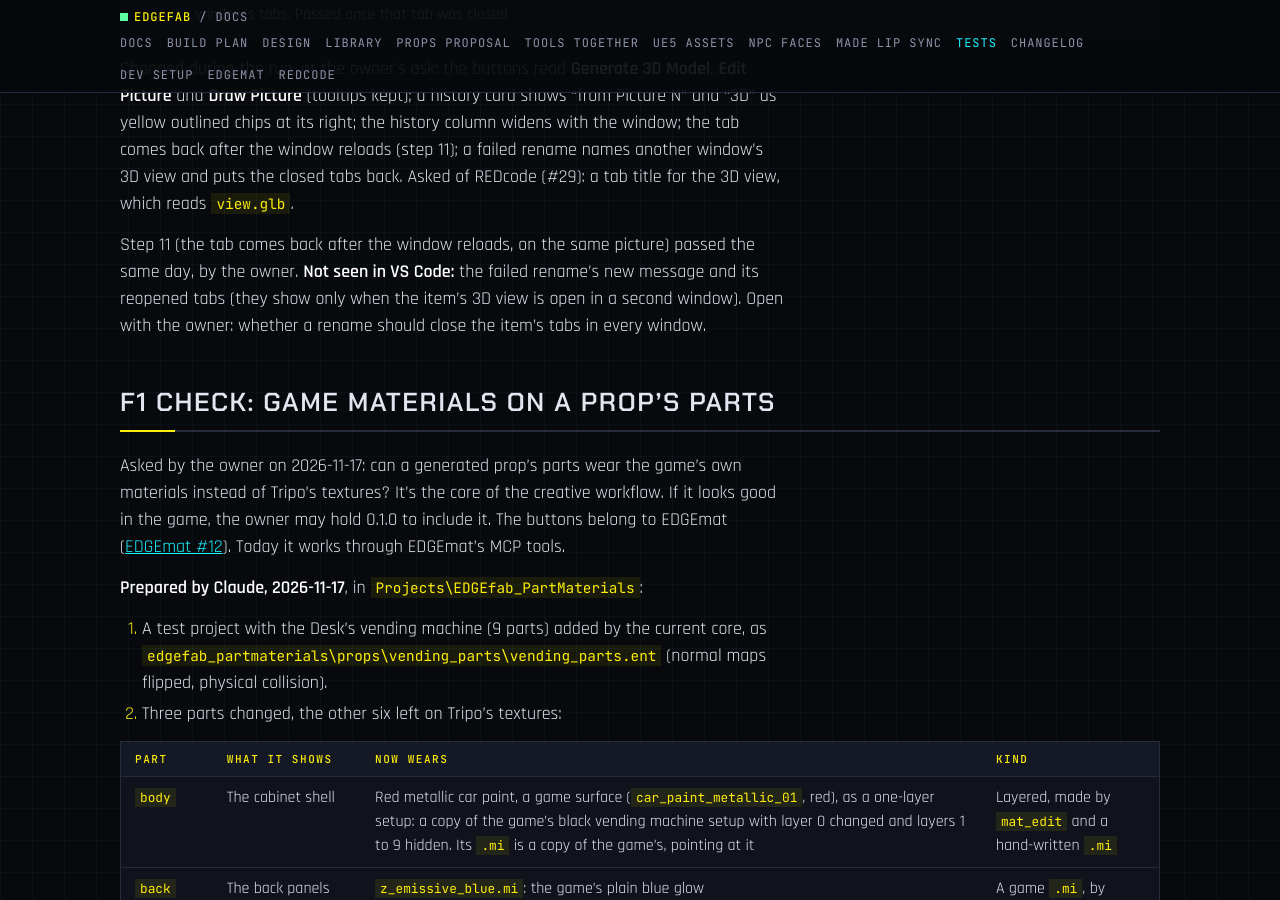
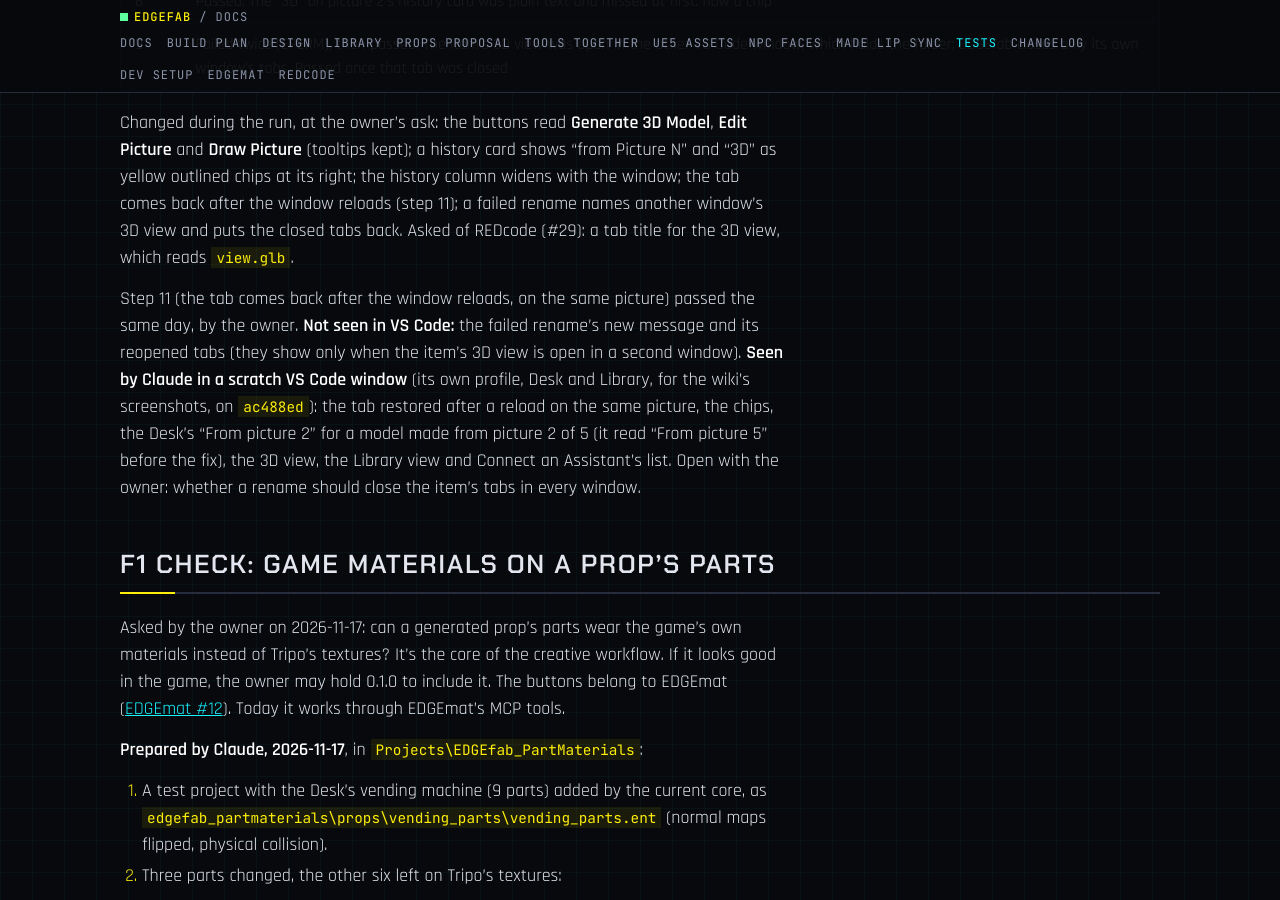
Before and after one commit to Edgemodders/EDGEfab, a Jekyll site: the page built from docs/testing.md, in a window 1280 px wide and 900 px high, scrolled down 14456 px. Built offline with Jekyll 4.4.1, drawn with Linux system fonts in a browser that asks for light colours; some of the changed text lies outside the part shown.

Commit message:
Tests: the release tests passed on the final build; the wiki section is written
Co-Authored-By: Claude Fable 5.2 <noreply@anthropic.com>

```diff
--- a/docs/testing.md
+++ b/docs/testing.md
@@ -12,7 +12,7 @@ F1's tests come first, then F0's checks.
 
 ## At a glance
 
-Last updated 2026-11-17. Each row links to its test. **Nothing open for 0.1.0:** the Pictures tab passed (offline, and the owner's 11 VS Code steps), and the three release tests (the smoke test, the core package, the keys test's package check) passed again on the final build, main `8d0c9ed` (after Rename went all the way in), on 2026-11-17. Rename's own check passed on it too. Two late changes are built but not seen in VS Code: a failed rename's message naming another window's 3D view, and its closed tabs put back.
+Last updated 2026-11-17. Each row links to its test. **Nothing open for 0.1.0:** the Pictures tab passed (offline, and the owner's 11 VS Code steps), and the three release tests (the smoke test, the core package, the keys test's package check) passed again on the final build, main `ac488ed`, on 2026-11-18 (the owner's evening of 2026-11-17), after Rename went all the way in and two small fixes (the Add to Project message's button reads Pack and Play; the Desk names the picture a model was made from). Rename's own check and the Pictures tab's offline check passed on it too. Two late changes are built but not seen in VS Code: a failed rename's message naming another window's 3D view, and its closed tabs put back.
 
 | Test | Kind | Phase | Last run | Result |
 |---|---|---|---|---|
@@ -282,7 +282,7 @@ By the owner in an Extension Development Host on main (builds `19be535` to `55f3
 
 Changed during the run, at the owner's ask: the buttons read **Generate 3D Model**, **Edit Picture** and **Draw Picture** (tooltips kept); a history card shows "from Picture N" and "3D" as yellow outlined chips at its right; the history column widens with the window; the tab comes back after the window reloads (step 11); a failed rename names another window's 3D view and puts the closed tabs back. Asked of REDcode (#29): a tab title for the 3D view, which reads `view.glb`.
 
-Step 11 (the tab comes back after the window reloads, on the same picture) passed the same day, by the owner. **Not seen in VS Code:** the failed rename's new message and its reopened tabs (they show only when the item's 3D view is open in a second window). Open with the owner: whether a rename should close the item's tabs in every window.
+Step 11 (the tab comes back after the window reloads, on the same picture) passed the same day, by the owner. **Not seen in VS Code:** the failed rename's new message and its reopened tabs (they show only when the item's 3D view is open in a second window). **Seen by Claude in a scratch VS Code window** (its own profile, Desk and Library, for the wiki's screenshots, on `ac488ed`): the tab restored after a reload on the same picture, the chips, the Desk's "From picture 2" for a model made from picture 2 of 5 (it read "From picture 5" before the fix), the 3D view, the Library view and Connect an Assistant's list. Open with the owner: whether a rename should close the item's tabs in every window.
 
 ## F1 check: game materials on a prop's parts
 
@@ -370,7 +370,7 @@ After the normal maps' green default (`addToProject.ts`, 2026-11-15), on the bui
 
 ### Run 9, 2026-11-17: passed (step 1), the final build for 0.1.0
 
-After the Pictures tab and its changes, on main `2f04616`, and again on `8d0c9ed` after Rename went all the way in (`ok` both). Step 1 on copies of two Desk models in parts, into a scratch folder: `ok` both. The picture-first vending machine: 70 pieces into 6 parts, back faces on 5. The red vending machine made in the Pictures tab's run: 49 pieces into 10 parts, back faces on all 10. Both: three levels of detail, the quarter turn, the size-unknown note. Steps 2 and 3 are covered by the core package's Run 3 the same day.
+After the Pictures tab and its changes, on main `2f04616`, and again on `8d0c9ed` after Rename went all the way in, and on `ac488ed`, the final build (`ok` both, each time). Step 1 on copies of two Desk models in parts, into a scratch folder: `ok` both. The picture-first vending machine: 70 pieces into 6 parts, back faces on 5. The red vending machine made in the Pictures tab's run: 49 pieces into 10 parts, back faces on all 10. Both: three levels of detail, the quarter turn, the size-unknown note. Steps 2 and 3 are covered by the core package's Run 3 the same day.
 
 ## F1: Add to Project (without the game)
 
@@ -500,7 +500,7 @@ On main, the build with `renameInside` (core `make.ts`). On `vending_e2e` (6 mat
 
 ### Run 3, 2026-11-17: passed, the final build for 0.1.0
 
-On main `2f04616`, after the Pictures tab, and again on `8d0c9ed` after Rename went all the way in (the same results; 770 kB packed).
+On main `2f04616`, after the Pictures tab, and again on `8d0c9ed` after Rename went all the way in, and on `ac488ed`, the final build (the same results; 770 kB packed).
 
 | Step | Result |
 |---|---|
@@ -677,7 +677,7 @@ Step 3 ran as [the owner's pass](#f1-the-extension-in-vs-code-the-owners-pass),
 
 ### Run 5, 2026-11-17: step 1 passed, the final build for 0.1.0
 
-On main `2f04616`, after the Pictures tab, and again on `8d0c9ed` after Rename went all the way in: `edgefab-0.1.0.vsix`, 11 files: **no match** for `ConvertTo-SecureString`, `SecureStringToBSTR` or `powershell`, and no key files.
+On main `2f04616`, after the Pictures tab, and again on `8d0c9ed` after Rename went all the way in, and on `ac488ed`, the final build: `edgefab-0.1.0.vsix`, 11 files: **no match** for `ConvertTo-SecureString`, `SecureStringToBSTR` or `powershell`, and no key files.
 
 ## F1: picture first and parts (without the game)
 
```
Also changed, not shown: CLAUDE.md (+1 -1 lines).
